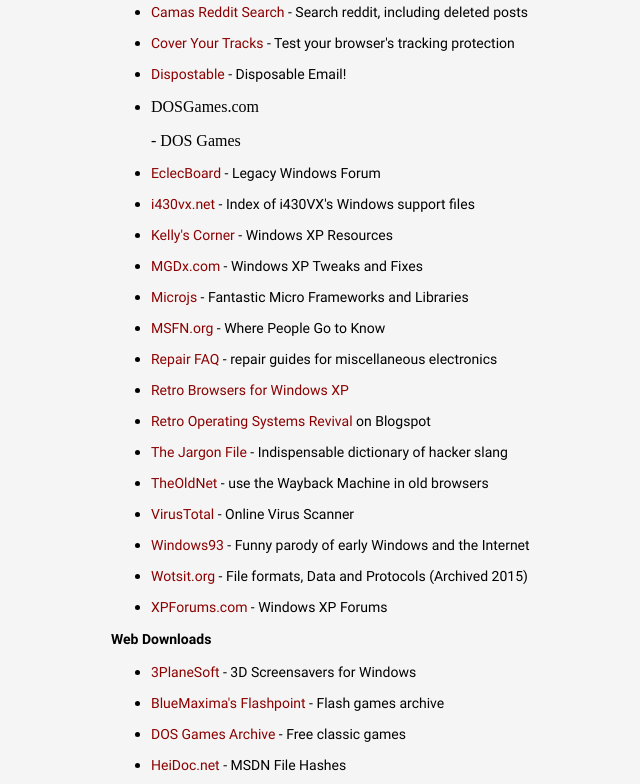
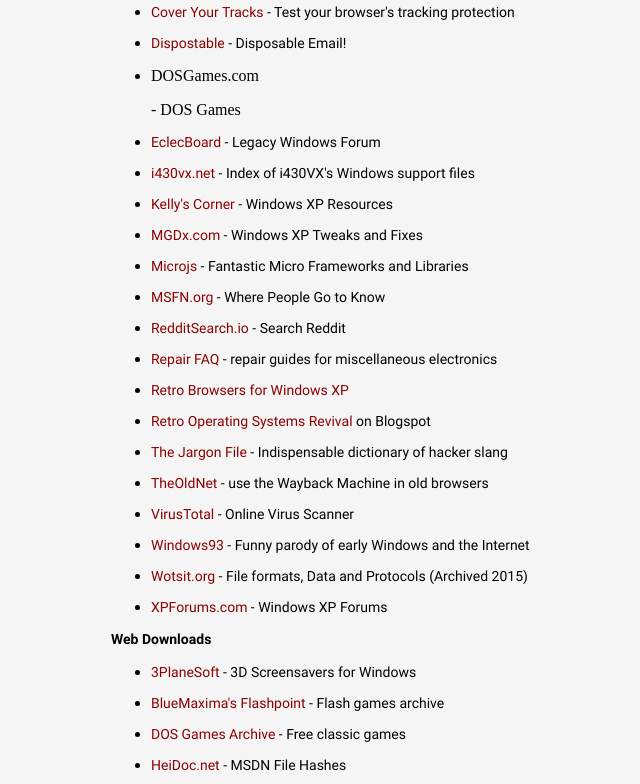
Before and after one commit to skipster1337/skipster1337.github.io, a plain HTML site: page posts/windows-software.html in a window 1280 px wide. Shown: the part 8876-9660 px from the top of the page, without its empty margins (169-809 px from the left). Drawn offline with Linux system fonts and the light colour scheme.

Commit message:
update windows-software.html

```diff
--- a/posts/windows-software.html
+++ b/posts/windows-software.html
@@ -3457,6 +3457,8 @@
               of hotkeys and shortcuts
             </p>
           </li>
+          <!--
+
           <li>
             <p class="maintext">
               <a href="https://camas.github.io/reddit-search/"
@@ -3465,6 +3467,10 @@
               - Search reddit, including deleted posts
             </p>
           </li>
+
+          dead site
+
+          -->
           <li>
             <p class="maintext">
               <a href="https://coveryourtracks.eff.org/"> Cover Your Tracks </a>
@@ -3517,6 +3523,12 @@
           <li>
             <p class="maintext">
               <a href="https://msfn.org/">MSFN.org</a> - Where People Go to Know
+            </p>
+          </li>
+          <li>
+            <p class="maintext">
+              <a href="http://redditsearch.io/">RedditSearch.io</a> - Search
+              Reddit
             </p>
           </li>
           <li>
```
